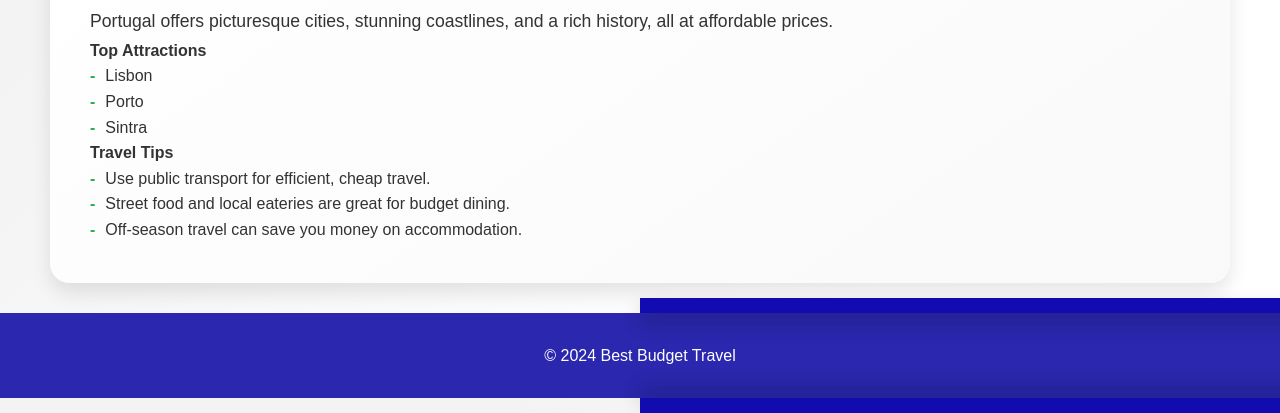
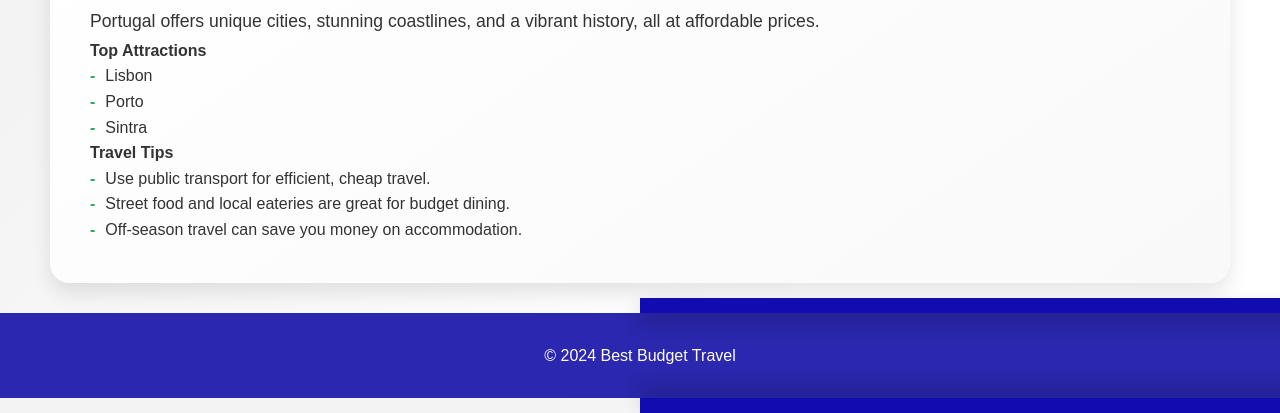
Before and after one commit to kelvinm9094/Website1, a plain HTML site: page portugal.html in a window 1280 px wide. Shown: the part 427-840 px from the top of the page. Drawn offline with Linux system fonts and the light colour scheme.

Commit message:
Update portugal.html

```diff
--- a/portugal.html
+++ b/portugal.html
@@ -20,8 +20,9 @@
         </nav>
     </header>
     <section class="content-section">
+        <div class="pt_background">
         <h3>Why Visit Portugal?</h3>
-        <p>Portugal offers picturesque cities, stunning coastlines, and a rich history, all at affordable prices.</p>
+        <p>Portugal offers unique cities, stunning coastlines, and a vibrant history, all at affordable prices.</p>
         <h4>Top Attractions</h4>
         <ul>
             <li>Lisbon</li>
@@ -34,6 +35,7 @@
             <li>Street food and local eateries are great for budget dining.</li>
             <li>Off-season travel can save you money on accommodation.</li>
         </ul>
+    </div>
     </section>
     <footer class="main-footer">
         <p>&copy; 2024 Best Budget Travel</p>
```
